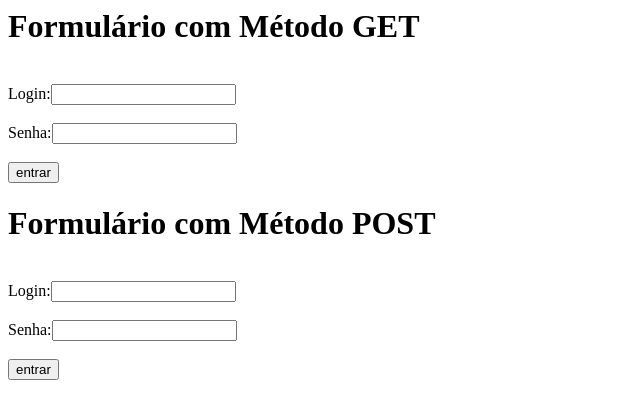
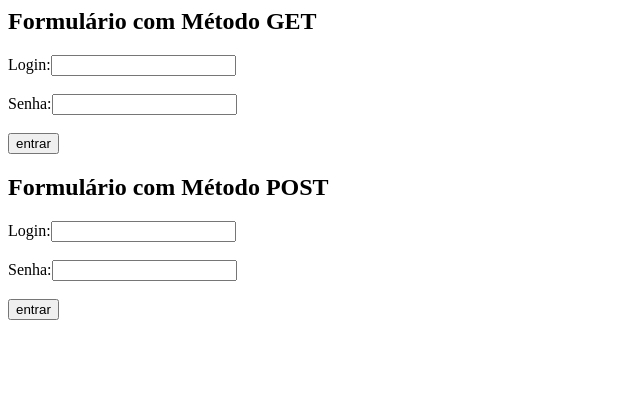
Before and after one commit to CEEMTI-BG-prof-Melissa/aula-05-13-05-lpw-najuh-e-isabela-felix, a plain HTML site: page index.html in a window 1280 px wide. Shown: the whole page, without its empty margins (0-640 px from the left). Drawn offline with Linux system fonts and the light colour scheme.

Commit message:
Update index.html

```diff
--- a/index.html
+++ b/index.html
@@ -4,18 +4,22 @@
     </title>
   </head>
   <body>
-    <h1>Formulário com Método GET</h1>
-    <br>Login:<input type="text">
-    <br>
-    <br>Senha:<input type="password">
-    <br>
-    <br><input type ="button" value= "entrar">
+    <h2>Formulário com Método GET</h2>
+  <form action="/page.php"method="get">
+    Login:<input type="text" id="login" name="login">
+    <br><br>
+    Senha:<input type="password" id="senha" name="senha">
+    <br><br>
+    <input type ="button" value= "entrar">
+  </form>
 
-    <h1>Formulário com Método POST</h1>
-    <br>Login:<input type="text">
-    <br>
-    <br>Senha:<input type="password">
-    <br>
-    <br><input type ="button" value= "entrar">
+    <h2>Formulário com Método POST</h2>
+  <form action="/page.php"method="post">
+    Login:<input type="text" id="login" name="login">
+    <br><br>
+    Senha:<input type="password" id="senha" name="senha">
+    <br><br>
+    <input type ="button" value= "entrar">
+  </form>
   </body>
 </html>
```
